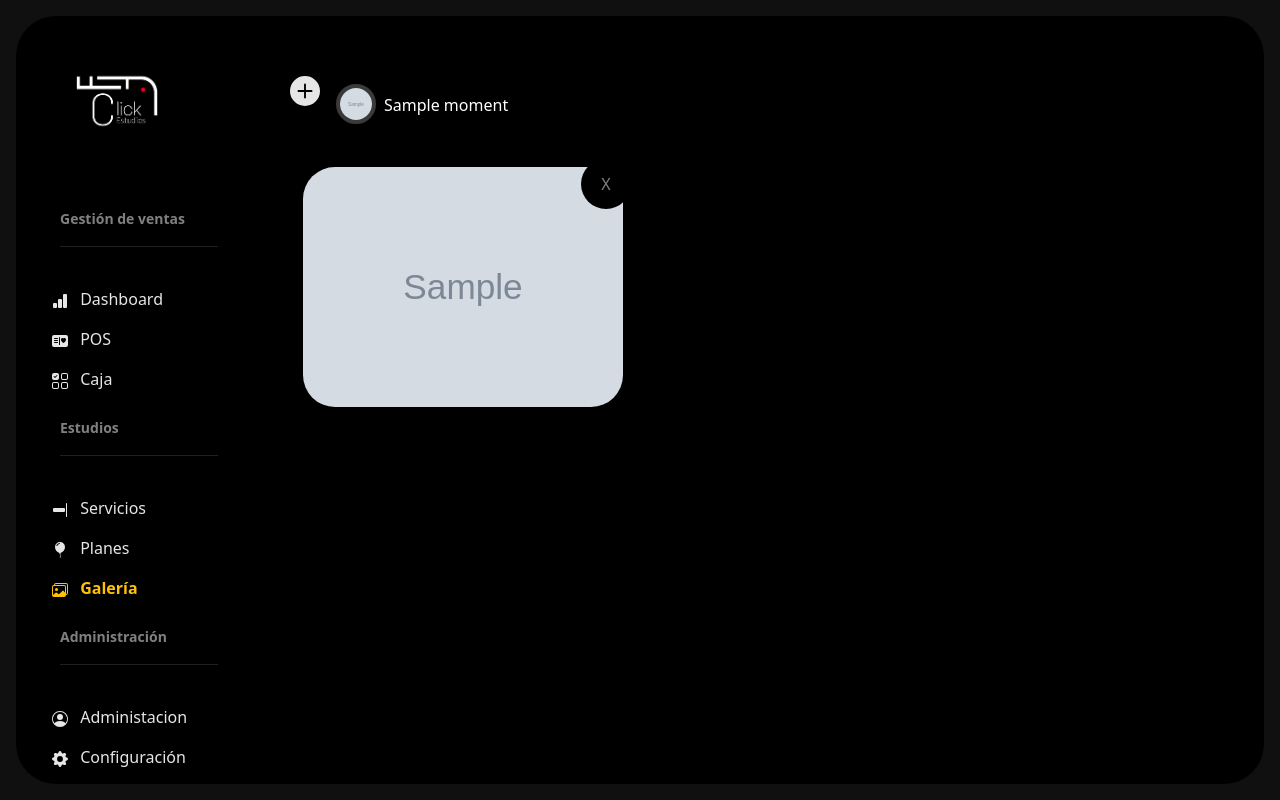
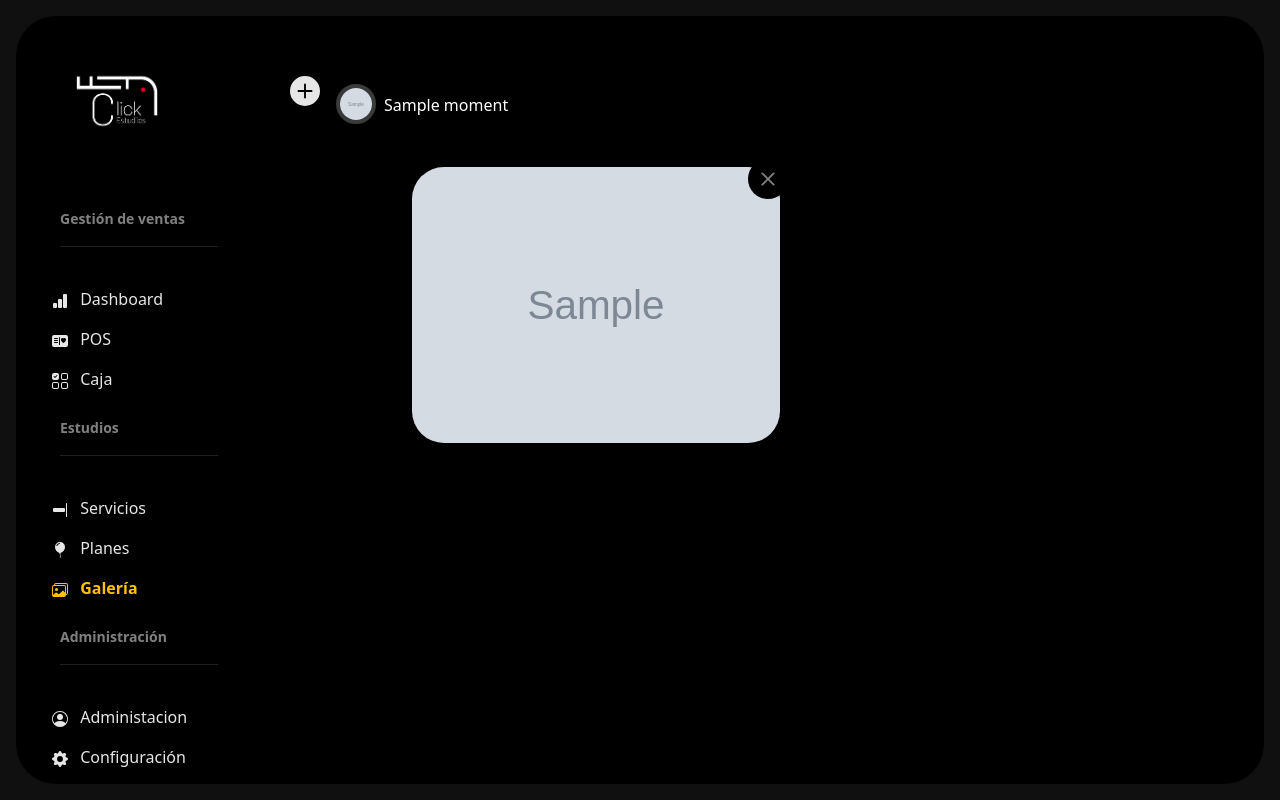
Before and after one commit to the-wandy-olivares/_ClickEstudios, a Django app: page /gallery/ in a window 1280 px wide. Run offline with Django 5.2, Linux system fonts and the light colour scheme; tables that the repository leaves empty hold one stand-in row (values such as "Sample post"); grey boxes marked "Sample" are stand-in pictures; some web fonts are replaced.

Commit message:
Actualizar diseño de la galería; mejorar la distribución de elementos y agregar carga diferida a las imágenes

```diff
--- a/ClickEstudios/Estudios/templates/gallery/gallery.html
+++ b/ClickEstudios/Estudios/templates/gallery/gallery.html
@@ -26,7 +26,7 @@
       </style>
 
       <!-- Gallery -->
-      <div class="gallery overflow-auto d-flex flex-wrap justify-content-start align-content-start">
+      <div class="gallery overflow-auto d-flex flex-wrap justify-content-evenly align-content-start">
             {% for moment in moments %}
                   <span class="w-100 d-flex mt-5">
                         <!-- Agregar imagen solo si hay maximo de 6 -->
@@ -37,7 +37,7 @@
                                     </svg>
                               </a>
                         {% endif %}
-                        <img src="{{moment.img.url}}" class="rounded-circle"
+                        <img src="{{moment.img.url}}" loading="lazy" class="rounded-circle"
                         style='width: 40px; height: 40px; border: solid #3a3a39 4px;'>
                         <h6 style="margin-top: 20px !important;" class=" text-white">
                               {{moment.name}}
@@ -50,10 +50,14 @@
                               <form action="" method="post">
                                     {% csrf_token %}
                                     <img src="{{m.img.url}}"
-                                    style="max-width: 20rem; transition-delay: 0.{{ forloop.counter }}s;">
+                                    style="max-width: 23rem; transition-delay: 0.{{ forloop.counter }}s;">
                                     <input type="number" name='delete' value="{{m.id}}" class="d-none">
-                                    <button type="submit" class="btn  bg-black  position-absolute top-0 end-0  rounded-circle text-white-50"
-                                    style='width: 50px; height: 50px;'>X</button>
+                                    <button type="submit" class="btn  bg-black p-0 d-flex justify-content-center align-content-center flex-wrap position-absolute top-0 end-0  rounded-circle text-white-50"
+                                    style='width: 40px; height: 40px;'>
+                                    <svg xmlns="http://www.w3.org/2000/svg" width="30" height="30" fill="currentColor" class="bi bi-x" viewBox="0 0 16 16">
+                                          <path d="M4.646 4.646a.5.5 0 0 1 .708 0L8 7.293l2.646-2.647a.5.5 0 0 1 .708.708L8.707 8l2.647 2.646a.5.5 0 0 1-.708.708L8 8.707l-2.646 2.647a.5.5 0 0 1-.708-.708L7.293 8 4.646 5.354a.5.5 0 0 1 0-.708"/>
+                                        </svg>
+                                    </button>
                               </form>
                         </div>
                   {% endfor %}
```
